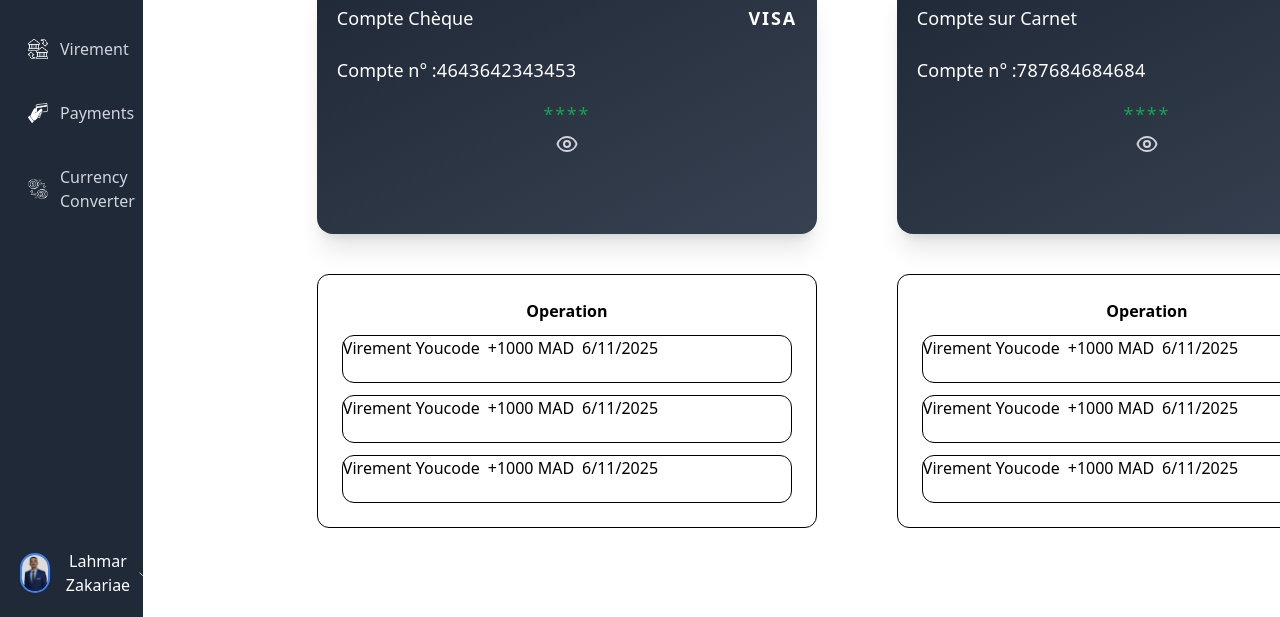
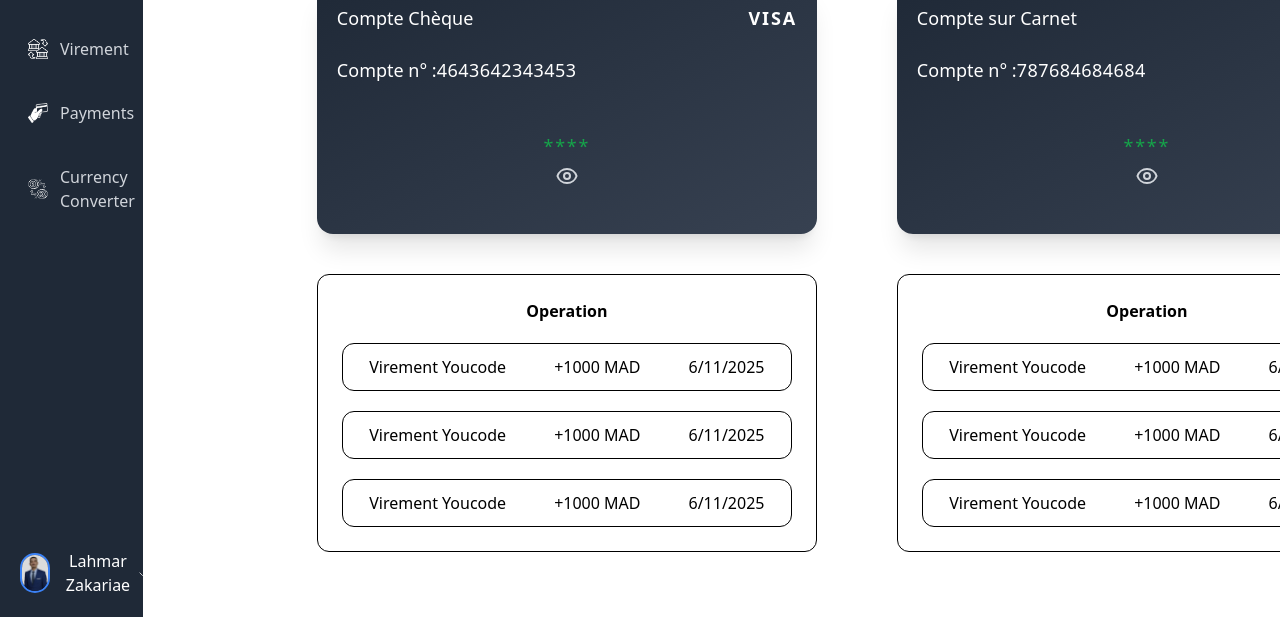
Before and after one commit to Lahmar22/YCD-Bank, a plain HTML site: page pages/home.html in a window 1280 px wide. Shown: the part 183-800 px from the top of the page. Drawn offline with nearby package versions, Linux system fonts and the light colour scheme.

Commit message:
update design the cards

```diff
--- a/pages/home.html
+++ b/pages/home.html
@@ -152,7 +152,7 @@
                                 <p class="text-lg tracking-wide">4643642343453</p>
                             </div>
 
-                            <div class="mt-4 flex flex-col items-center">
+                            <div class="mt-12 flex flex-col items-center">
                                 <p id="money1" class="text-lg text-green-600 tracking-widest">****</p>
                                 <button id="btnVisible" class="mt-1 focus:outline-none">
                                     <svg xmlns="http://www.w3.org/2000/svg"
@@ -166,21 +166,21 @@
                                 </button>
                             </div>
                         </div>
-                        <div class="grid p-6 gap-3 border border-black rounded-xl">
+                        <div class="grid p-6 gap-5 border border-black rounded-xl">
                             <div class="text-black font-semibold text-center">
                                 <h3>Operation</h3>
                             </div>
-                            <div class="flex gap-2 w-full h-12 border border-black rounded-xl">
+                            <div class="flex gap-12 w-full h-12 border border-black rounded-xl justify-center items-center">
                                 <p>Virement Youcode</p>
                                 <p>+1000 MAD</p>
                                 <p>6/11/2025</p>
                             </div>
-                            <div class="flex gap-2 w-full h-12 border border-black rounded-xl">
+                            <div class="flex gap-12 w-full h-12 border border-black rounded-xl justify-center items-center">
                                 <p>Virement Youcode</p>
                                 <p>+1000 MAD</p>
                                 <p>6/11/2025</p>
                             </div>
-                            <div class="flex gap-2 w-full h-12 border border-black rounded-xl">
+                            <div class="flex gap-12 w-full h-12 border border-black rounded-xl justify-center items-center">
                                 <p>Virement Youcode</p>
                                 <p>+1000 MAD</p>
                                 <p>6/11/2025</p>
@@ -202,7 +202,7 @@
                                 <p class="text-lg tracking-wide">787684684684</p>
                             </div>
 
-                            <div class="mt-4 flex flex-col items-center">
+                            <div class="mt-12 flex flex-col items-center">
                                 <p id="money2" class="text-lg text-green-600 tracking-widest">****</p>
                                 <button id="btnVisible2" class="mt-1 focus:outline-none">
                                     <svg xmlns="http://www.w3.org/2000/svg"
@@ -216,21 +216,21 @@
                                 </button>
                             </div>
                         </div>
-                        <div class="grid p-6 gap-3 border border-black rounded-xl">
+                        <div class="grid p-6 gap-5 border border-black rounded-xl items-center">
                             <div class="text-black font-semibold text-center">
                                 <h3>Operation</h3>
                             </div>
-                            <div class="flex gap-2 w-full h-12 border border-black rounded-xl">
+                            <div class="flex gap-12 w-full h-12 border border-black rounded-xl justify-center items-center">
                                 <p>Virement Youcode</p>
                                 <p>+1000 MAD</p>
                                 <p>6/11/2025</p>
                             </div>
-                            <div class="flex gap-2 w-full h-12 border border-black rounded-xl">
+                            <div class="flex gap-12 w-full h-12 border border-black rounded-xl justify-center items-center">
                                 <p>Virement Youcode</p>
                                 <p>+1000 MAD</p>
                                 <p>6/11/2025</p>
                             </div>
-                            <div class="flex gap-2 w-full h-12 border border-black rounded-xl">
+                            <div class="flex gap-12 w-full h-12 border border-black rounded-xl justify-center items-center">
                                 <p>Virement Youcode</p>
                                 <p>+1000 MAD</p>
                                 <p>6/11/2025</p>
```
